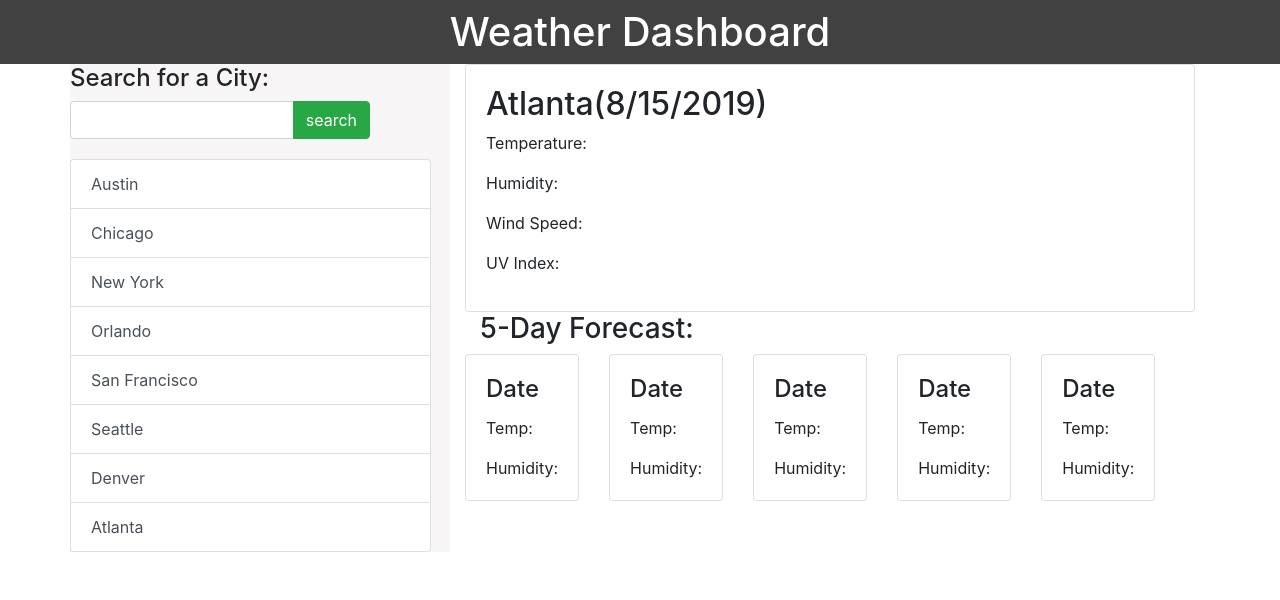
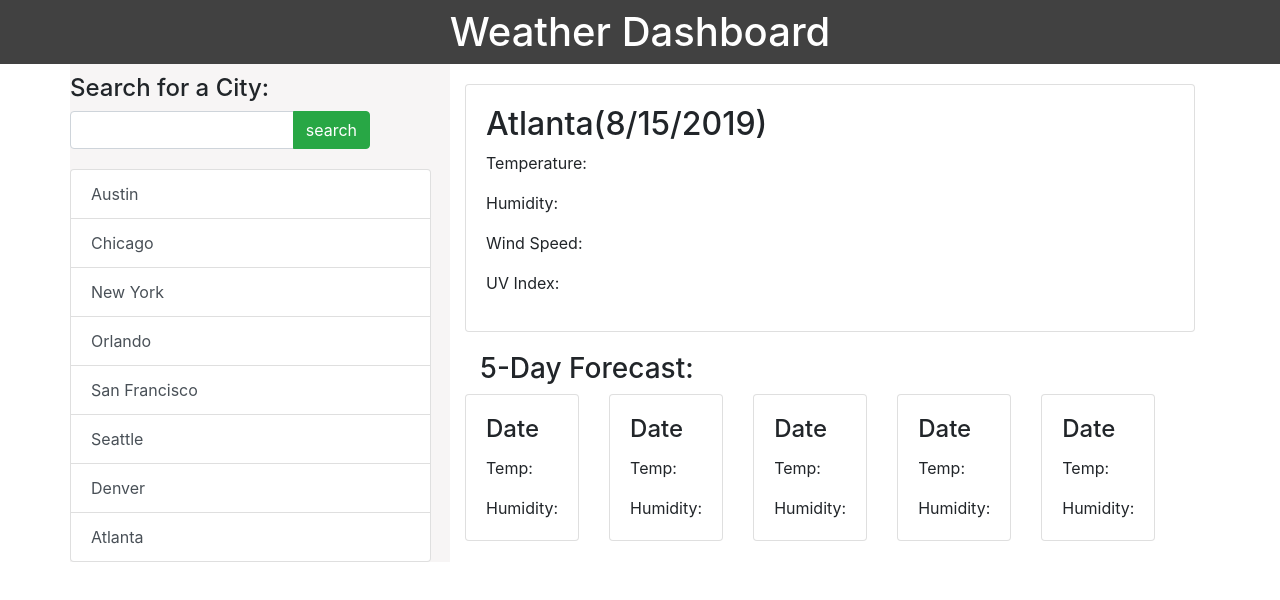
Before and after one commit to tonyhotant/Weather-Dashboard-API-Lisheng, a plain HTML site: page index.html in a window 1280 px wide. Drawn offline with nearby package versions, Linux system fonts and the light colour scheme.

Commit message:
get css file done

```diff
--- a/Develop/script.js
+++ b/Develop/script.js
@@ -2,7 +2,7 @@ $(document).ready(function() {
     $("#search-btn").on("click", function (event) {
         event.preventDefault();
 
-        var location
+        var locations = ["Austin", "Chicago", "New York", "Orlando", "San Francisco", "Seattle", "Denver", "Atlanta"];
 
         var apiKey = "b9cd52a37f4e83dc74f86603a4adc81a";
 
--- a/Develop/style.css
+++ b/Develop/style.css
@@ -12,6 +12,10 @@ h1 {
     background-color: rgb(247, 245, 245);
 }
 
+#search-bar {
+    margin-top: 10px;
+}
+
 .btn {
     margin-right: 80px;
     margin-bottom: 20px;
@@ -20,3 +24,11 @@ h1 {
 .list-group {
     width: 95%;
 }
+
+#weather-now {
+    margin-top: 20px;
+}
+
+#forecast {
+    margin-top: 20px;
+}
--- a/index.html
+++ b/index.html
@@ -22,7 +22,7 @@
     <main class="container">
         <div class="row">
             <div class="col-md-4" id="sidebar">
-                <div class="row">
+                <div class="row" id="search-bar">
                     <h4>Search for a City:</h4>
                     <div class="input-group">
                         <input type="text" class="form-control" placeholder="" aria-label=""
@@ -32,7 +32,7 @@
                                 search </button> </div>
                     </div>
                 </div>
-                <div class="row">
+                <div class="row" id="button-view">
                     <div class="list-group">
                         <button type="button" class="list-group-item list-group-item-action">Austin</button>
                         <button type="button" class="list-group-item list-group-item-action">Chicago</button>
@@ -45,10 +45,10 @@
                     </div>
                 </div>
             </div>
-            <div class="col-md-8">
+            <div class="col-md-8" id="weather-now">
 
                 <div class="card">
-                    <div class="card-body" id="weather-now">
+                    <div class="card-body">
                         <h2 id="city">Atlanta(8/15/2019)</h2>
                         <p>Temperature: <span id="temp"></span></p>
                         <P>Humidity: <span id="rh"></span></p>
@@ -57,7 +57,7 @@
                     </div>
                 </div>
 
-                <div class="container">
+                <div class="container" id="forecast">
                     <h3>5-Day Forecast:</h3>
                     <div class="row">
 
```
